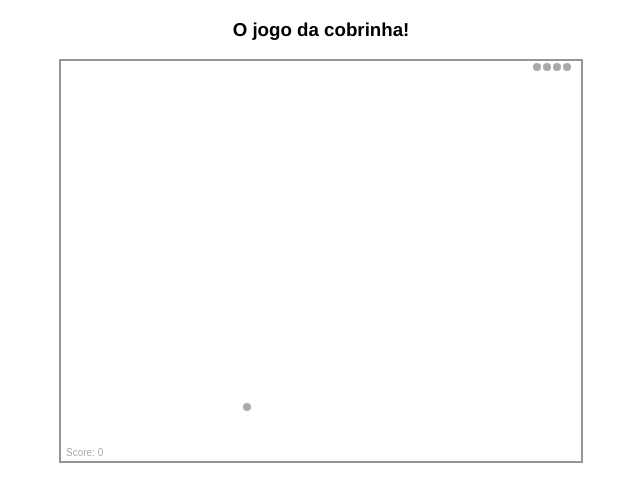
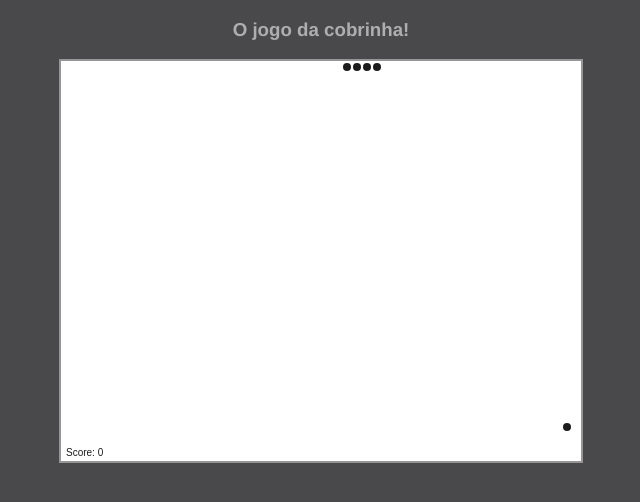
Before and after one commit to LucasAraujo-got/SnakeJS, a plain HTML site: page index.html in a window 1280 px wide. Shown: the whole page, without its empty margins (319-959 px from the left). Drawn offline with Linux system fonts and the light colour scheme.

Commit message:
Alterações Gráficas

```diff
--- a/index.html
+++ b/index.html
@@ -5,10 +5,13 @@
     <meta name="viewport" content="width=device-width, initial-scale=1.0">
     <link rel="stylesheet" href="style.css">
     <title>Cobrinha!</title>
+    <style>
+        h3 {color:rgb(174, 174, 174);}
+      </style>
 <head/>
 
 <body>
-    <h3>O jogo da cobrinha!</h3>
+    <p><h3>O jogo da cobrinha!</h3></p>
     <canvas id="stage" height="400" width="520"></canvas>
     <script src="script.js"></script>
 </body>
--- a/script.js
+++ b/script.js
@@ -166,7 +166,7 @@
    };
 
    this.drawCell = function(x, y) {
-     context.fillStyle = 'rgb(170, 170, 170)';
+     context.fillStyle = 'rgb(28, 28, 28)';
      context.beginPath();
      context.arc((x * snake.stage.conf.cw + 6), (y * snake.stage.conf.cw + 6), 4, 0, 2*Math.PI, false);
      context.fill();
@@ -193,5 +193,5 @@
 
 
  window.onload = function() {
-   var snake = new Game.Snake('stage', {fps: 100, size: 4});
+   var snake = new Game.Snake('stage', {fps: 60, size: 4});
  };
--- a/style.css
+++ b/style.css
@@ -1,4 +1,5 @@
 body {
+  background-color:rgb(73, 72, 75);
   text-align:center;
   font-family: helvetica;
 }
```
